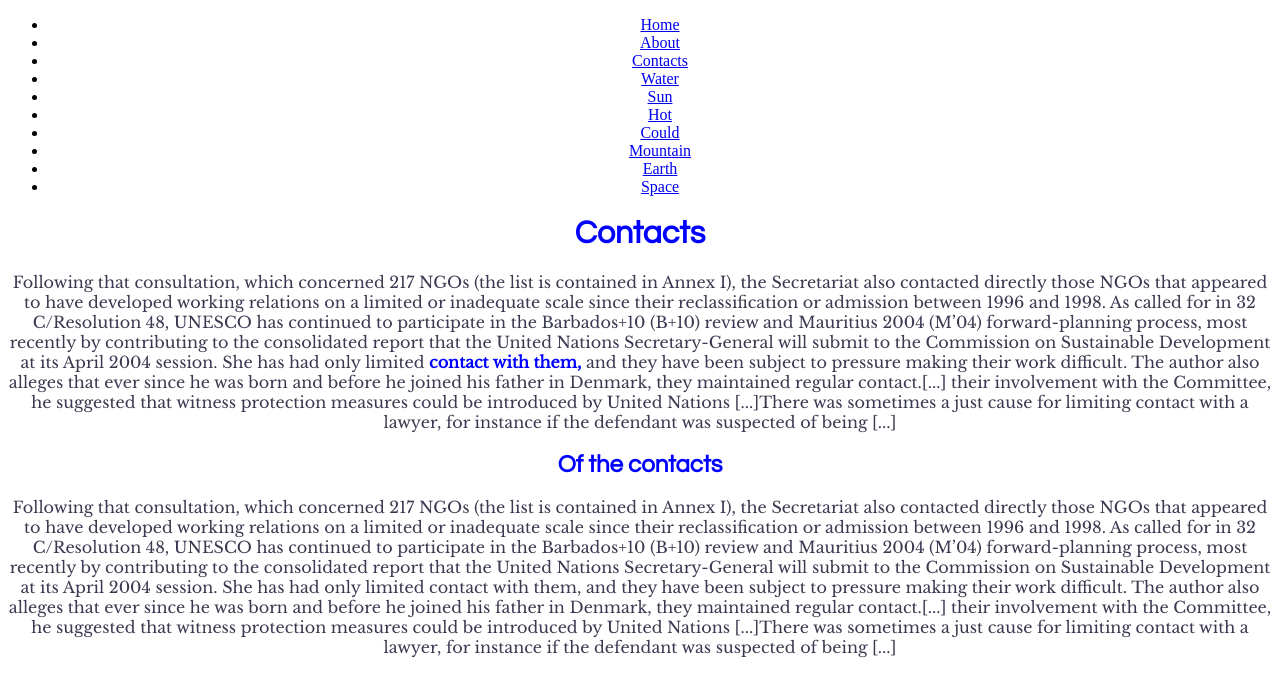
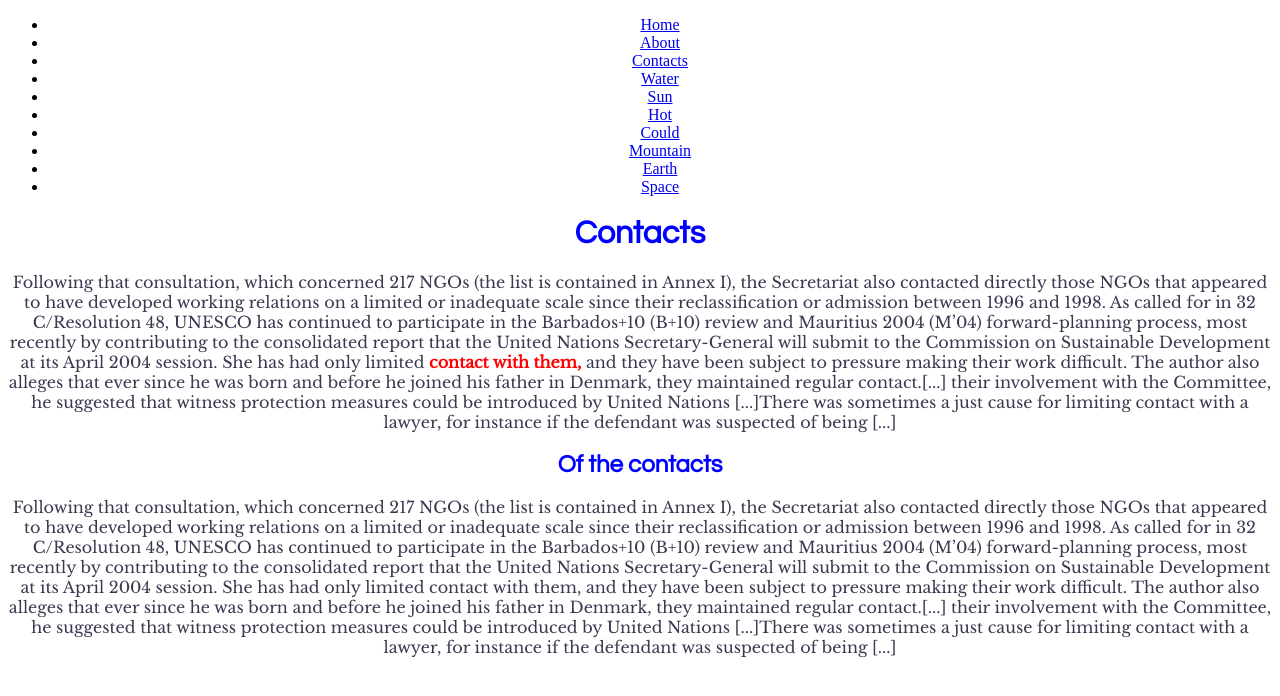
Before and after one commit to Aimarall/router-example, a React (Create React App) app: page /contacts in a window 1280 px wide. Shown: the top 696 px of the page. Built offline with nearby package versions, Linux system fonts and the light colour scheme.

Commit message:
changed stil f the files

```diff
--- a/src/components/Contacts/Contacts.module.css
+++ b/src/components/Contacts/Contacts.module.css
@@ -0,0 +1,3 @@
+strong {
+    color: red;
+}
```
